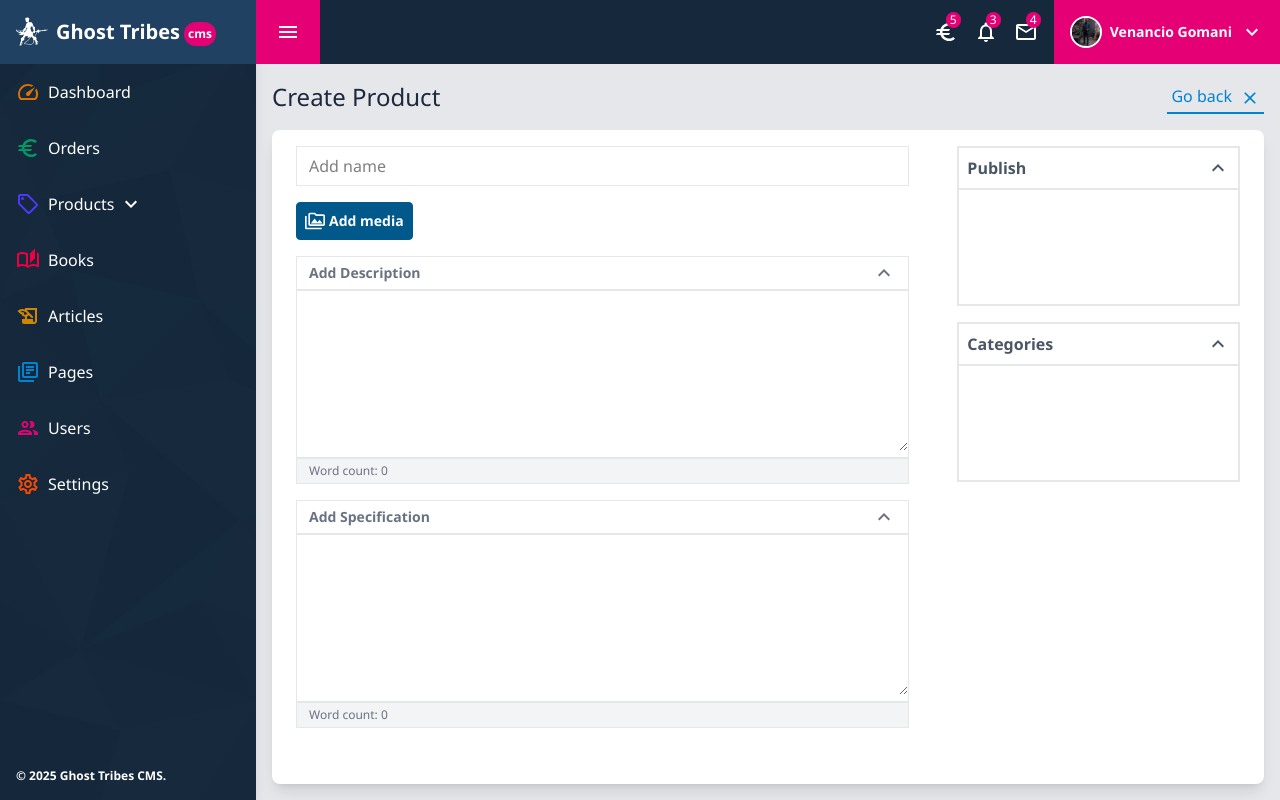
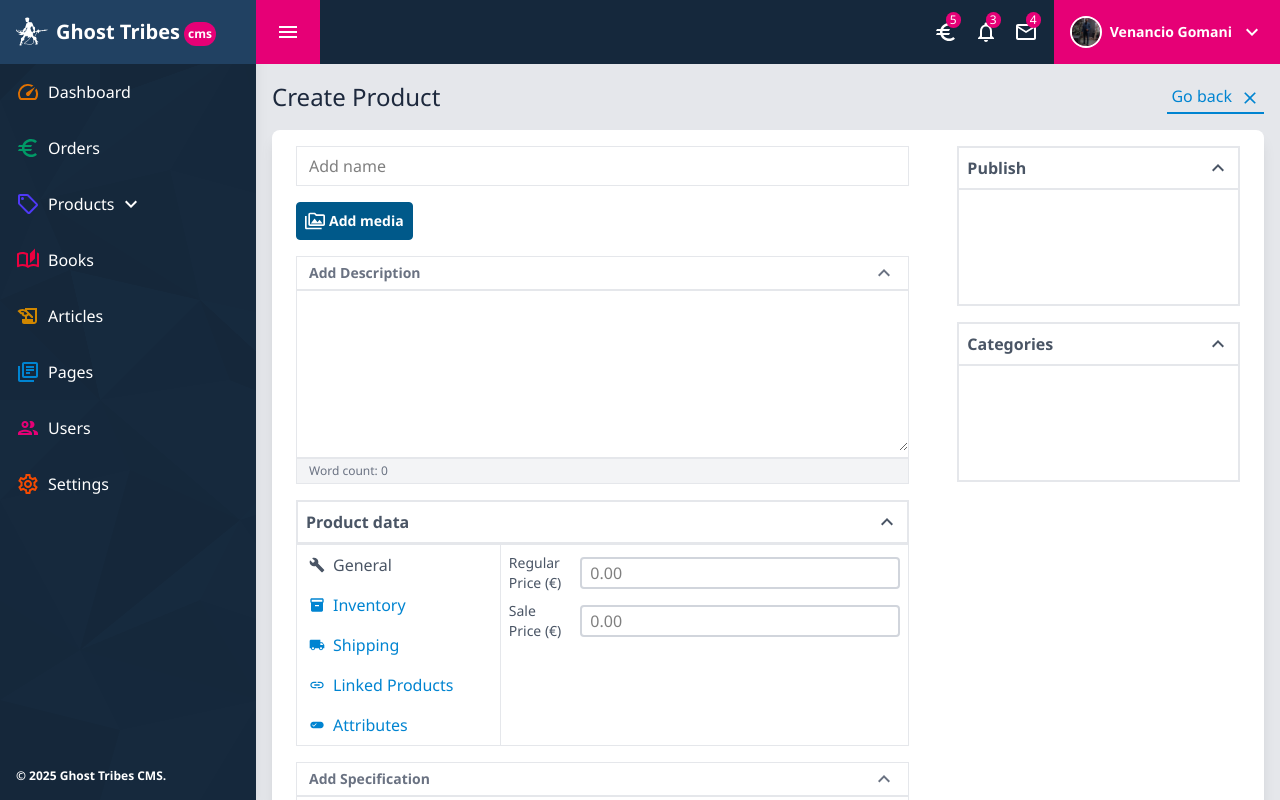
Before and after one commit to venanciogomani/ghosttribes-cms, a React (Vite) app: page /admin/products/create in a window 1280 px wide. Built offline with nearby package versions, Linux system fonts and the light colour scheme; what wretch would draw is missing.

Commit message:
product data

```diff
--- a/src/components/concepts/products/CreateProduct/CreateProduct.tsx
+++ b/src/components/concepts/products/CreateProduct/CreateProduct.tsx
@@ -5,6 +5,7 @@ import PublishProduct from './PublishProduct';
 import AddCategory from './AddCategory';
 import DetailsFormInput from './DetailsFormInput';
 import AddMedia from './AddMedia';
+import ProductData from './ProductData';
 
 export default function CreateProduct() {
   const navigate = useNavigate();
@@ -15,7 +16,7 @@ export default function CreateProduct() {
   const productType = type ? toSentenceCase(type) : 'Product';
 
   return (
-    <div className="relative flex flex-col h-full p-4">
+    <div className="relative flex flex-col p-4">
       <div className="flex items-center justify-between">
         <h1 className="text-2xl text-bold text-slate-800">
           Create {productType}
@@ -39,6 +40,7 @@ export default function CreateProduct() {
           />
           <AddMedia />
           <DetailsFormInput label="Description" />
+          <ProductData />
           <DetailsFormInput label="Specification" />
         </div>
         <div className="w-1/3 py-4 px-6 flex flex-col">
--- /dev/null
+++ b/src/components/concepts/products/CreateProduct/ProductData.tsx
@@ -0,0 +1,179 @@
+// import ExpandMoreOutlinedIcon from '@mui/icons-material/ExpandMoreOutlined';
+import ExpandLessOutlinedIcon from '@mui/icons-material/ExpandLessOutlined';
+import BuildIcon from '@mui/icons-material/Build';
+import InventoryIcon from '@mui/icons-material/Inventory';
+import LocalShippingIcon from '@mui/icons-material/LocalShipping';
+import LinkIcon from '@mui/icons-material/Link';
+import EditAttributesIcon from '@mui/icons-material/EditAttributes';
+import { useState } from 'react';
+
+export default function ProductData() {
+  const [tabSelected, setTabSelected] = useState(ITab.GENERAL);
+
+  function renderTab() {
+    switch (tabSelected) {
+      case ITab.GENERAL:
+        return <GeneralTab />;
+      case ITab.INVENTORY:
+        return <InventoryTab />;
+      case ITab.SHIPPING:
+        return <ShippingTab />;
+      case ITab.LINKED_PRODUCTS:
+        return <LinkedProductsTab />;
+      case ITab.ATTRIBUTES:
+        return <AttributesTab />;
+      default:
+        return <GeneralTab />;
+    }
+  }
+
+  function handleTabChange(tab: ITab) {
+    if (tabSelected === tab) {
+      return;
+    }
+    setTabSelected(tab);
+  }
+
+  return (
+    <div className="mt-4">
+      <div
+        className="font-semibold text-gray-600 p-2 border-2 border-gray-200
+            flex items-center justify-between"
+      >
+        <span>Product data</span>
+        <ExpandLessOutlinedIcon className="cursor-pointer" />
+      </div>
+      <div className="w-full min-h-40 border border-gray-200 flex justify-between">
+        <div className="w-1/3 min-h-40 h-full border-r border-gray-200 flex flex-col">
+          <TabButton
+            label="General"
+            icon={<BuildIcon className="p-1" />}
+            selected={tabSelected === ITab.GENERAL}
+            onClick={() => handleTabChange(ITab.GENERAL)}
+          />
+          <TabButton
+            label="Inventory"
+            icon={<InventoryIcon className="p-1" />}
+            selected={tabSelected === ITab.INVENTORY}
+            onClick={() => handleTabChange(ITab.INVENTORY)}
+          />
+          <TabButton
+            label="Shipping"
+            icon={<LocalShippingIcon className="p-1" />}
+            selected={tabSelected === ITab.SHIPPING}
+            onClick={() => handleTabChange(ITab.SHIPPING)}
+          />
+          <TabButton
+            label="Linked Products"
+            icon={<LinkIcon className="p-1" />}
+            selected={tabSelected === ITab.LINKED_PRODUCTS}
+            onClick={() => handleTabChange(ITab.LINKED_PRODUCTS)}
+          />
+          <TabButton
+            label="Attributes"
+            icon={<EditAttributesIcon className="p-1" />}
+            selected={tabSelected === ITab.ATTRIBUTES}
+            onClick={() => handleTabChange(ITab.ATTRIBUTES)}
+          />
+        </div>
+        <div className="w-2/3 min-h-40 h-full flex flex-col p-2">
+          {renderTab()}
+        </div>
+      </div>
+    </div>
+  );
+}
+
+function TabButton({
+  label,
+  icon,
+  selected,
+  onClick,
+}: {
+  label: string;
+  icon: JSX.Element;
+  selected: boolean;
+  onClick: () => void;
+}) {
+  return (
+    <div
+      className={`${
+        selected ? 'text-gray-600' : 'text-sky-600'
+      } flex p-2 cursor-pointer hover:bg-gray-100`}
+      onClick={onClick}
+    >
+      {icon}
+      <span className="ml-1">{label}</span>
+    </div>
+  );
+}
+
+enum ITab {
+  GENERAL = 'General',
+  INVENTORY = 'Inventory',
+  SHIPPING = 'Shipping',
+  LINKED_PRODUCTS = 'Linked Products',
+  ATTRIBUTES = 'Attributes',
+}
+
+function GeneralTab() {
+  return (
+    <>
+      <InputField
+        label="Regular Price (€)"
+        onChange={() => {}}
+        type="number"
+        placeholder="0.00"
+      />
+      <InputField
+        label="Sale Price (€)"
+        onChange={() => {}}
+        type="number"
+        placeholder="0.00"
+      />
+    </>
+  );
+}
+
+function InventoryTab() {
+  return (
+    <InputField
+      label="SKU"
+      onChange={() => {}}
+      type="text"
+      placeholder="Enter SKU"
+    />
+  );
+}
+
+function ShippingTab() {
+  return <div>Shipping tab (NOT MVP)</div>;
+}
+
+function LinkedProductsTab() {
+  return <div>Linked Products tab (NOT MVP)</div>;
+}
+
+function AttributesTab() {
+  return <div>Attributes tab (NOT MVP)</div>;
+}
+
+interface IInputField {
+  label: string;
+  type: string;
+  placeholder?: string;
+  onChange: (value: string | number) => void;
+}
+function InputField({ label, type, placeholder, onChange }: IInputField) {
+  return (
+    <div className="flex items-center justify-between mb-2 w-full">
+      <span className="flex text-sm text-gray-600 mr-4">{label}</span>
+      <input
+        type={type}
+        onChange={(e) => onChange(e.target.value)}
+        className="border-2 border-gray-300 px-2 min-w-80 h-8 rounded-sm"
+        placeholder={placeholder}
+      />
+    </div>
+  );
+}
--- a/src/pages/Dashboard/Dashboard.tsx
+++ b/src/pages/Dashboard/Dashboard.tsx
@@ -13,7 +13,7 @@ export default function Dashboard() {
         className={`flex flex-col ${isSidebarOpen ? 'w-4/5' : 'w-[calc(100%_-_60px)]'}`}
       >
         <Header closeSidebar={() => setIsSidebarOpen(!isSidebarOpen)} />
-        <div className=" h-full">
+        <div className=" h-full overflow-y-auto">
           <Outlet />
         </div>
       </div>
```
